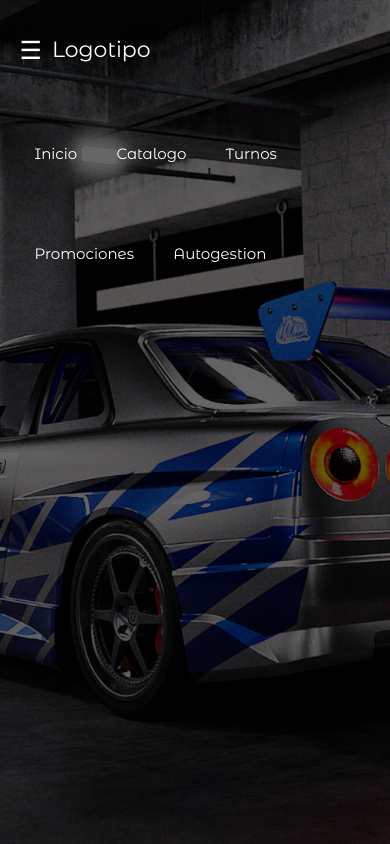
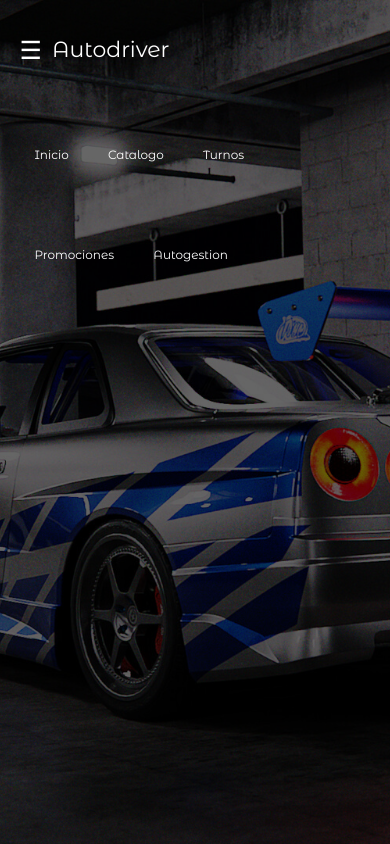
Before and after one commit to Sebassok/consesionaria-web, a plain HTML site: page index.html in a window 390 px wide. Drawn offline with Linux system fonts and the light colour scheme.

```diff
--- a/estilos.css
+++ b/estilos.css
@@ -126,3 +126,11 @@
   font-size: 18px;
 }
 /*Fin de Menù lateral*/
+
+
+
+@media screen and (max-width: 768px) {
+  .container .menu a {
+    font-size: 12px;
+  }
+}
--- a/index.html
+++ b/index.html
@@ -2,7 +2,7 @@
 <html lang="es">
   <head>
     <meta charset="UTF-8" />
-    <title>Menù Lateral con Css</title>
+    <title>Concesionaria</title>
     <link rel="stylesheet" href="estilos.css" />
   </head>
   <body>
@@ -12,7 +12,7 @@
           <label for="btn-menu">☰</label>
         </div>
         <div class="logo">
-          <h1>Logotipo</h1>
+          <h1>Autodriver</h1>
         </div>
         <nav class="menu">
           <a href="#">Inicio</a>
```
